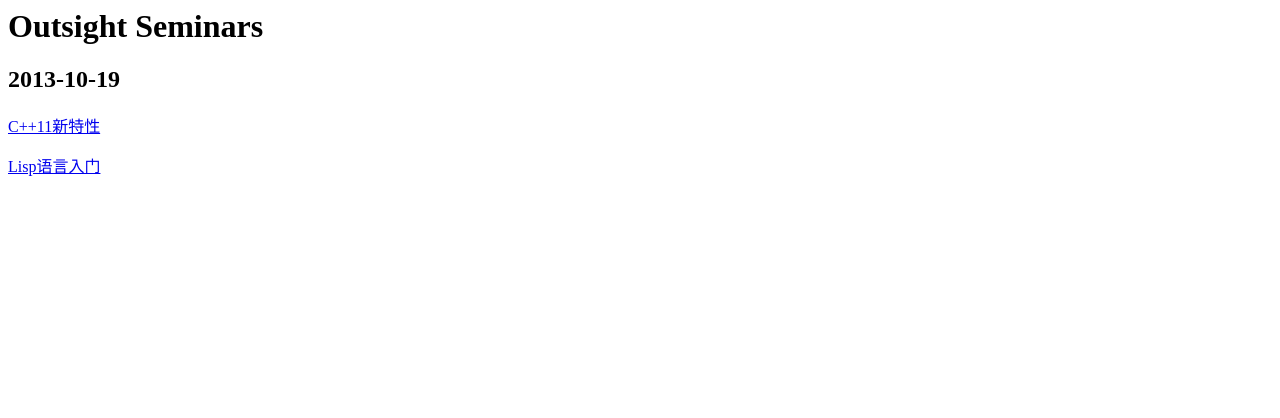
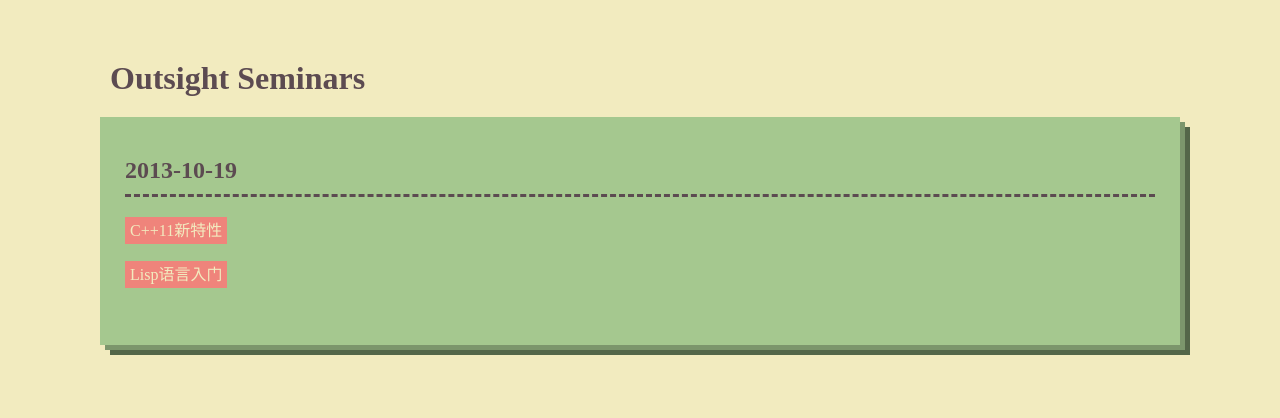
Before and after one commit to sjtu-outsight/outsight, a plain HTML site: page index.html in a window 1280 px wide. Drawn offline with Linux system fonts and the light colour scheme.

Commit message:
Designed index.html

```diff
--- /dev/null
+++ b/css/index.css
@@ -0,0 +1,52 @@
+* {
+    padding: 0px;
+    margin: 0px;
+}
+
+body {
+    background-color: #F2EBBF;
+    color: #5C4B51;
+}
+
+#content {
+    padding: 50px 100px;
+}
+
+h1 {
+    font-family: 'Times New Roman', Arial;
+    margin: 10px;
+}
+
+
+hr {
+    border: 0;
+    border-bottom: 3px dashed #5C4B51;
+    margin: 10px 0 15px 0;
+}
+
+.session {
+    background-color: #A5C88F;
+    margin: 20px 0;
+    padding: 40px 25px;
+    box-shadow: 5px 5px #7C966C, 10px 10px #546649;
+}
+
+p {
+    margin: 20px 0;
+}
+
+a {
+    background-color: #EF847B;
+    padding: 5px;
+    color: #F2EBBF;
+    text-decoration: none;
+}
+
+a:visited {
+    background-color: #B5645D;
+}
+
+a:hover {
+    transition-duration: 0.5s;
+    background-color: #5E3431;
+}
--- a/index.html
+++ b/index.html
@@ -1,14 +1,20 @@
+<!DOCTYPE html PUBLIC "-//W3C//DTD XHTML 1.0 Strict//EN" "http://www.w3.org/TR/xhtml1/DTD/xhtml1-strict.dtd">
 <html>
     <head>
         <meta http-equiv="Content-Type" content="text/html; charset=utf-8" />
         <meta name="description" content="Outsight Seminars" />
+
+        <link rel="stylesheet" type="text/css" href="css/index.css" />
     </head>
     <body>
+        <div id="content">
         <h1>Outsight Seminars</h1>
-		<div>
+            <div class="session">
                 <h2>2013-10-19</h2>
+                <hr>
                 <p><a href="20131019/c++11/index.html">C++11新特性</a></p>
                 <p><a href="20131019/lisp/index.html">Lisp语言入门</a></p>
             </div>
+        </div>
     </body>
 </html>
```
Lines whose indentation alone changed are shown as unchanged.
